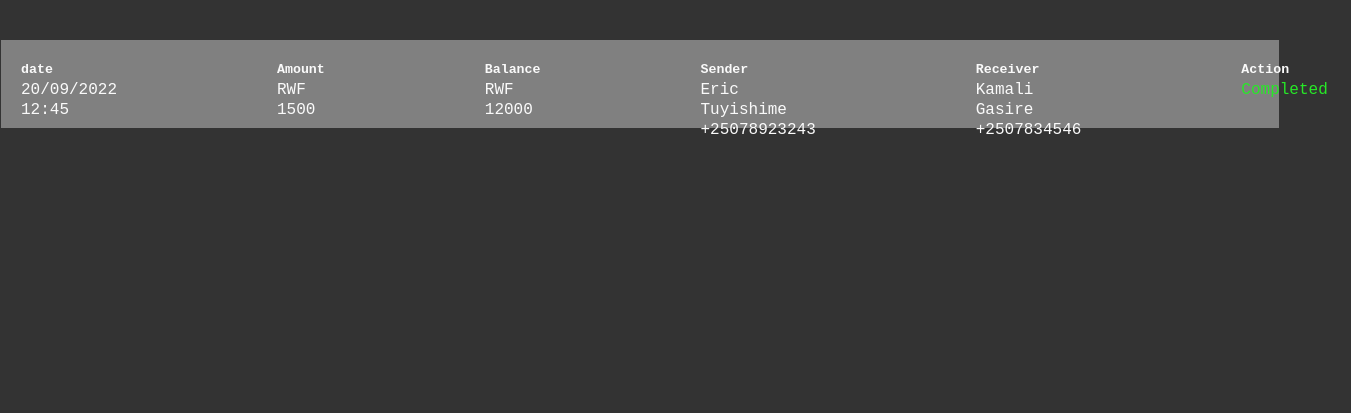
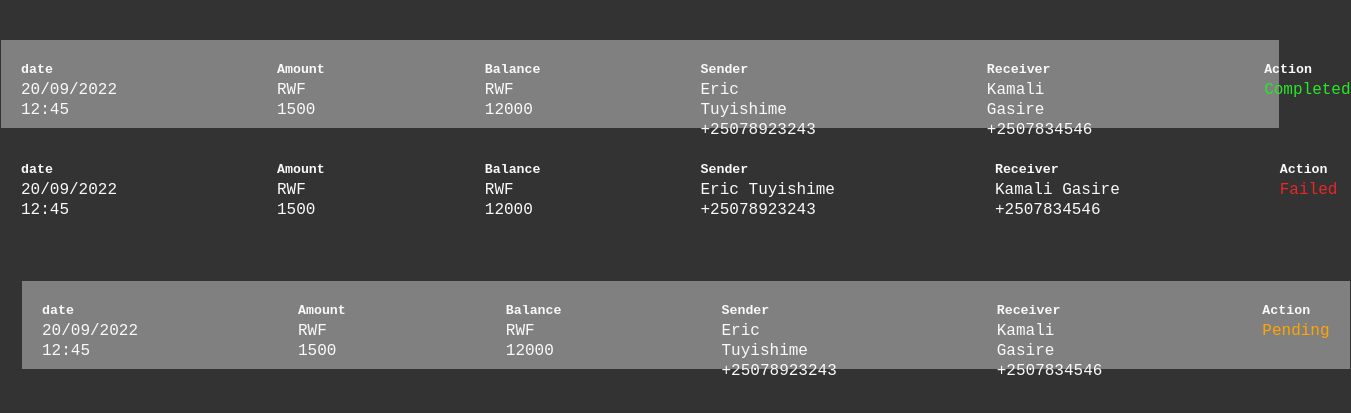
Before and after one commit to tysepa/Transaction-App, a plain HTML site: page transaction.html in a window 1280 px wide. Shown: the part 215-628 px from the top of the page, 1351 px wide, since content can reach past the window. Drawn offline with Linux system fonts and the light colour scheme.

Commit message:
Update on color

```diff
--- a/Css/style.css
+++ b/Css/style.css
@@ -199,7 +199,7 @@ section {
     margin-top: 40px;
 }
 .card .card-left{
-    background: #e6d53f6d ;
+    background: #4b4406d2 ;
     padding: 10px;
     border: 1px solid red;
 }
@@ -210,7 +210,7 @@ section {
 }
 
 .card .card-rigth{
-    background: #e6d53f6d ;
+    background: #4b4406d2 ;
     padding: 20px;
     border: 1px solid rgb(94, 255, 0);
 
--- a/transaction.html
+++ b/transaction.html
@@ -84,6 +84,71 @@
 
           </div>
         </div>
+        <div class="main-card">
+          <div>
+            <h5>date</h5>
+            <p>20/09/2022</p>
+            <p>12:45</p>
+          </div>
+          <div>
+            <h5>Amount</h5>
+            <p>RWF</p>
+            <p>1500</p>
+          </div>
+          <div>
+            <h5>Balance</h5>
+            <p>RWF</p>
+            <p>12000</p>
+          </div>
+          <div>
+            <h5>Sender</h5>
+            <p>Eric Tuyishime</p>
+            <p>+25078923243</p>
+          </div>
+          <div>
+            <h5>Receiver</h5>
+            <p>Kamali Gasire</p>
+            <p>+2507834546 </p>
+          </div>
+          <div>
+            <h5>Action</h5>
+            <p style="color: rgb(232, 39, 39);">Failed</p>
+
+          </div>
+        </div>
+        <div class="card">
+          <div class="main-card">
+            <div>
+              <h5>date</h5>
+              <p>20/09/2022</p>
+              <p>12:45</p>
+            </div>
+            <div>
+              <h5>Amount</h5>
+              <p>RWF</p>
+              <p>1500</p>
+            </div>
+            <div>
+              <h5>Balance</h5>
+              <p>RWF</p>
+              <p>12000</p>
+            </div>
+            <div>
+              <h5>Sender</h5>
+              <p>Eric Tuyishime</p>
+              <p>+25078923243</p>
+            </div>
+            <div>
+              <h5>Receiver</h5>
+              <p>Kamali Gasire</p>
+              <p>+2507834546 </p>
+            </div>
+            <div>
+              <h5>Action</h5>
+              <p style="color:orange;">Pending</p>
+
+            </div>
+          </div>
       </div>
     </div>
   </body>
```
